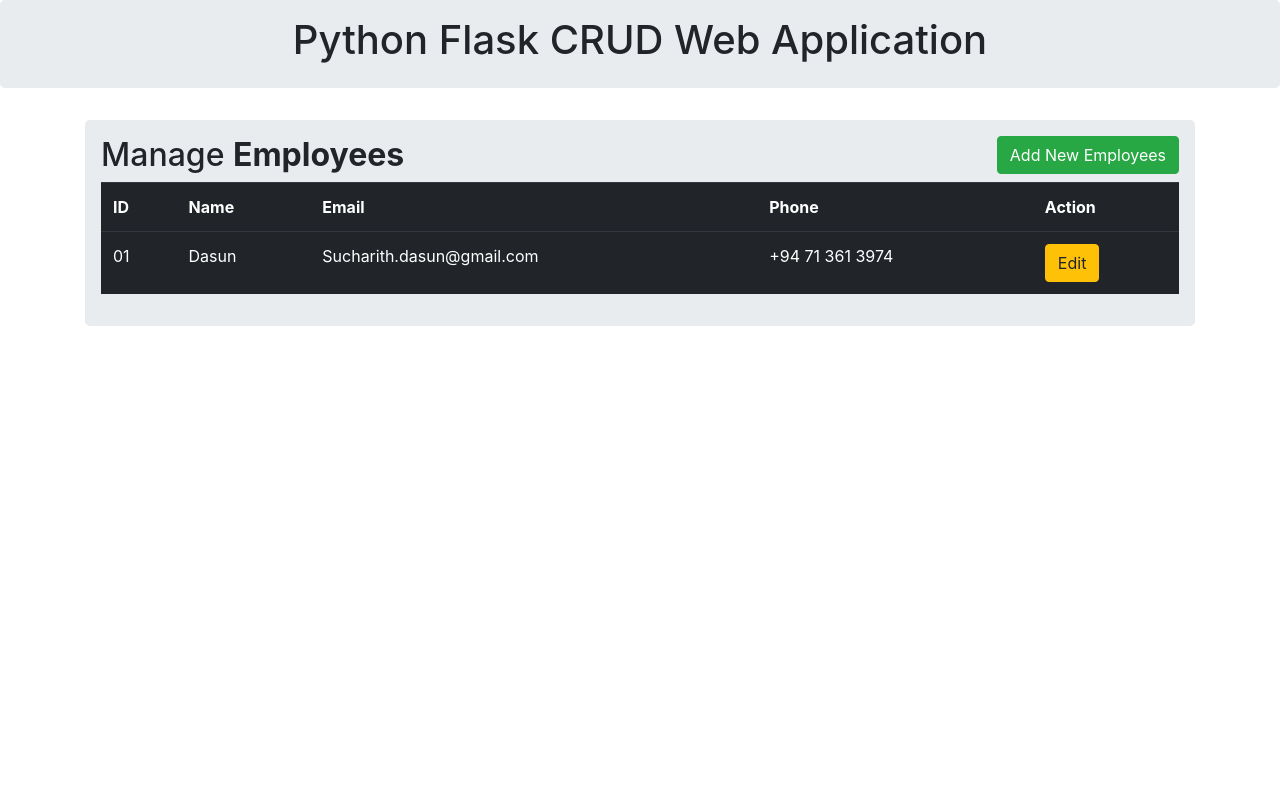
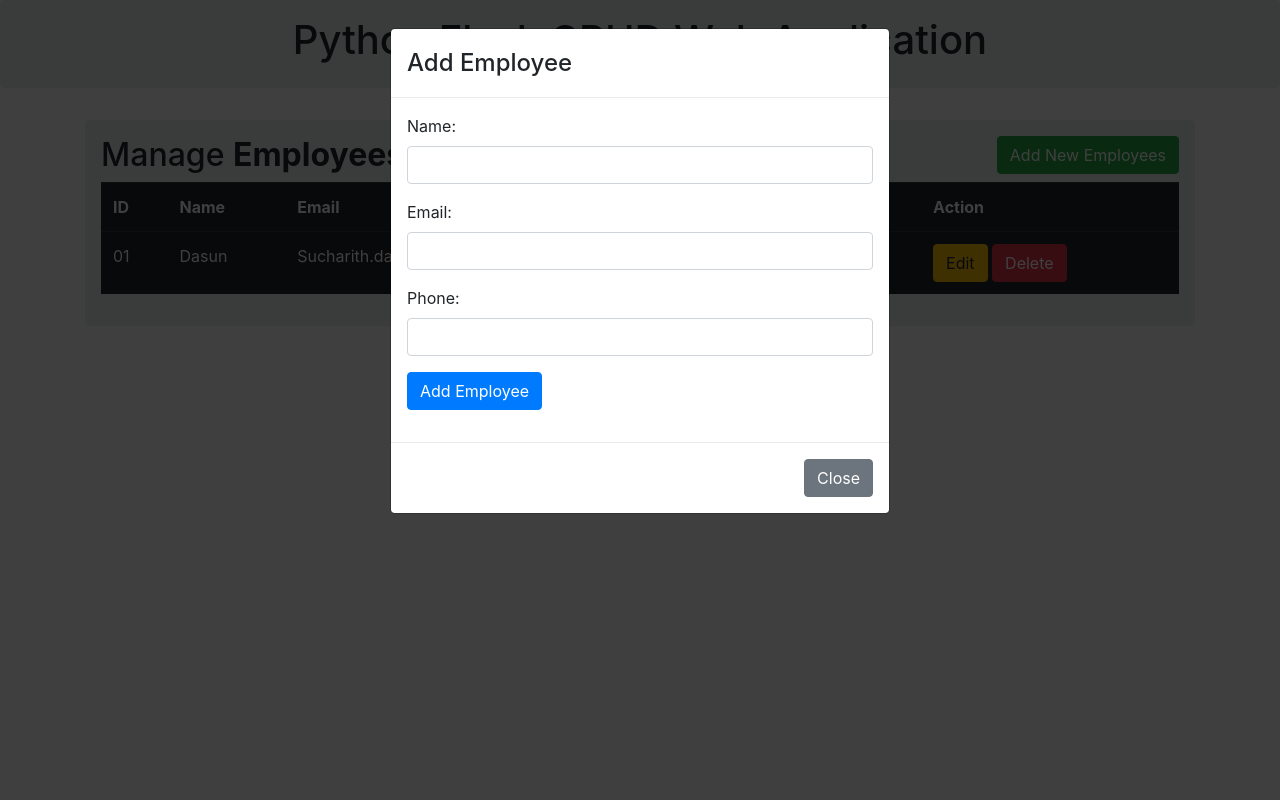
Before and after one commit to dasunsucharith/flask_CRUD_application, a Flask app: page / in a window 1280 px wide, after a click on "Add New Employees". Run offline with Flask 2, Linux system fonts and the light colour scheme; some libraries are stand-ins or nearby versions.

Commit message:
Update index.html

```diff
--- a/templates/index.html
+++ b/templates/index.html
@@ -6,7 +6,7 @@
 {% block body %}
 
     <div class="container">
-        <dic class="row">
+        <div class="row">
             <div class="col md-12">
                 <div class="jumbotron p-3">
                     <h2>
@@ -37,12 +37,49 @@
                             <td>+94 71 361 3974</td>
                             <td>
                                 <a href="" class="btn btn-warning btn-xs" data-toggle="modal" data-target="#modaledit">Edit</a>
+                                <a href="" class="btn btn-danger btn-xs" onclick="return confirm('Are You Sure To Delete ?')">Delete</a>
                             </td>
                         </tr>
                     </table>
                 </div>
+
+                <!-- Modal Add Employee -->
+
+                <div id="mymodal" class="modal fade" role="dialog">
+                    <div class="modal-dialog">
+                        <div class="modal-content">
+                            <div class="modal-header">
+                                <h4 class="modal-title">Add Employee</h4>
+                            </div>
+                            <div class="modal-body">
+                                <form action="" method="POST">
+                                    <div class="form-group">
+                                        <label>Name: </label>
+                                        <input type="text" class="form-control" name="name" required="1">
+                                    </div>
+                                    <div class="form-group">
+                                        <label>Email: </label>
+                                        <input type="email" class="form-control" name="email" required="1">
+                                    </div>
+                                    <div class="form-group">
+                                        <label>Phone: </label>
+                                        <input type="number" class="form-control" name="phone" required="1">
+                                    </div>
+                                    <div class="form-group">
+                                        <button class="btn btn-primary" type="submit">Add Employee</button>
+                                    </div>
+                                </form>
+                            </div>
+
+                            <div class="modal-footer">
+                                <button type="button" class="btn btn-secondary" data-dismiss="modal">Close</button>
+                            </div>
+                        </div>
+                    </div>
+                </div>
+
             </div>
-        </dic>
+        </div>
     </div>
 
 {% endblock %}
```
